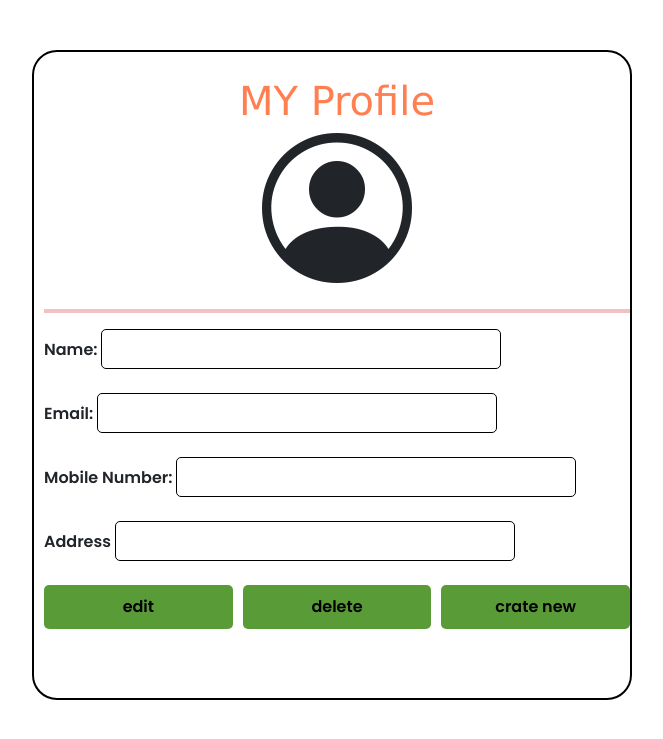
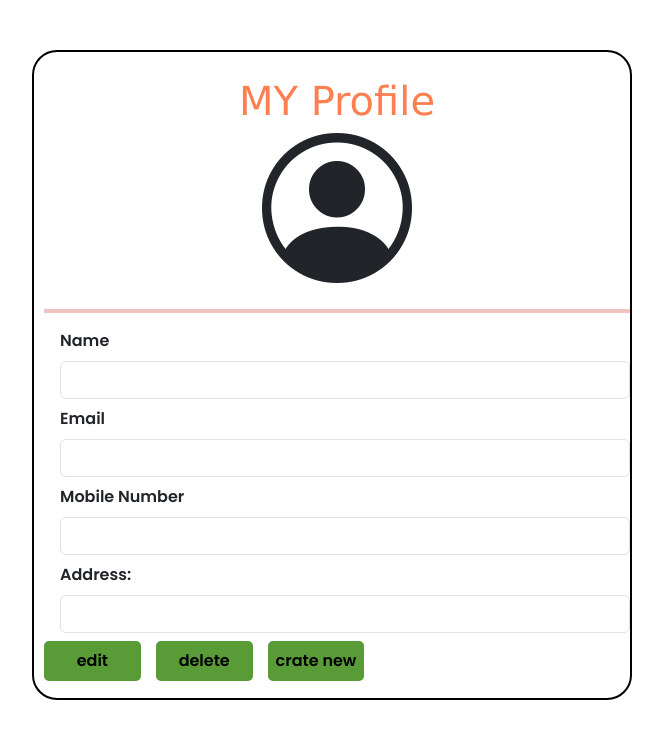
Before and after one commit to heshara2000/My-First-Web, a PHP site: page /php/profile.php in a window 1280 px wide. Shown: the top 739 px of the page, without its empty margins (218-881 px from the left). Run offline with PHP 8.4, Linux system fonts and the light colour scheme.

Commit message:
update profile php file

```diff
--- a/css/style.css
+++ b/css/style.css
@@ -222,25 +222,26 @@ h1 {
 .person-group{
     display: grid;
     grid-template-columns: repeat(3, 3fr);
-    gap: 10px;
+    gap: 15px;
+    width: fit-content;
 
 
 
 }
 .div1{
     background-color: #589b37;
-    padding: 10px;
+    padding: 8px;
     border-radius: 5px;
 }
 
 .div2{
     background-color: #589b37;
-    padding: 10px;
+    padding: 8px;
     border-radius: 5px;
 }
 
 .div3{
     background-color: #589b37;
-    padding: 10px;
+    padding: 8px;
     border-radius: 5px;
 }
--- a/index.php
+++ b/index.php
@@ -36,6 +36,9 @@ img {
 /* Position the image container (needed to position the left and right arrows) */
 .container-gallery {
   position: relative;
+}
+.container-gallery .row{
+  max-width: 100%;
 }
 
 /* Hide the images by default */
--- a/php/profile.php
+++ b/php/profile.php
@@ -25,19 +25,43 @@
           <i class="bi bi-person-circle"></i>
         </div>
         <hr class="line">
-        <div class="person-form">
-        Name:
-            <input type="text" id="pname" class="pname" name="pname" ><br><br>
-        Email:
-            <input type="text" id="pmail" class="pmail" name="pmail" ><br><br>
-        Mobile Number:
-            <input type="text" id="pmobile" class="pmobile" name="pmobile" ><br><br>
-        Address
-            <input type="text" id="pAddress" class="pAddress" name="pAddress" ><br><br>
-        </div>
+
+
+
+        <div class="d-flex flex-row align-items-center mb-2">
+            <i class="fas fa-user fa-lg me-3 fa-fw"></i>
+            <div class="form-outline flex-fill mb-0">
+					<label for="Name" class="form-label">Name</label>
+					<input type="text" class="form-control" name="pname" id="pname" required>
+            </div>
+		</div>
+        <div class="d-flex flex-row align-items-center mb-2">
+            <i class="fas fa-user fa-lg me-3 fa-fw"></i>
+            <div class="form-outline flex-fill mb-0">
+					<label for="address" class="form-label">Email</label>
+					<input type="text" class="form-control" name="pmail" id="pmail" required>
+            </div>
+		</div>
+
+        <div class="d-flex flex-row align-items-center mb-2">
+            <i class="fas fa-user fa-lg me-3 fa-fw"></i>
+            <div class="form-outline flex-fill mb-0">
+					<label for="address" class="form-label">Mobile number</label>
+					<input type="text" class="form-control" name="pmobile" id="pmobile" required>
+            </div>
+		</div>
+
+
+        <div class="d-flex flex-row align-items-center mb-2">
+            <i class="fas fa-user fa-lg me-3 fa-fw"></i>
+            <div class="form-outline flex-fill mb-0">
+					<label for="address" class="form-label">Address:</label>
+					<input type="text" class="form-control" name="pAddress" id="pAddress" required>
+            </div>
+		</div>
 
         <div class="person-group">
-            <button type="submit" class="div1" name="editbtn">edit</button>
+            <button type="submit" class="div1" name="editbtn" onclick="register.php">edit</button>
             <button type="submit" class="div2" name="deletebtn">delete</button>
             <button type="submit" class="div3" name="createbtn">crate new</button>
         </div>
```
